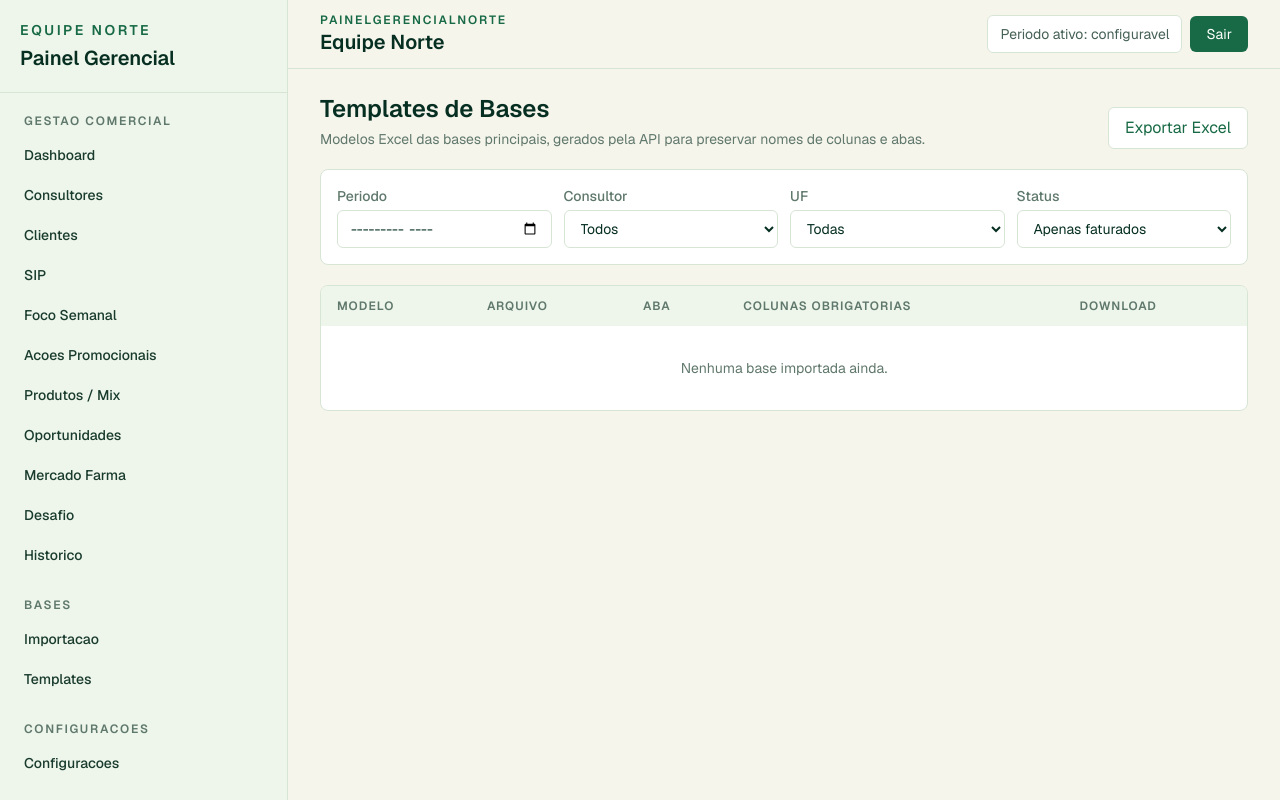
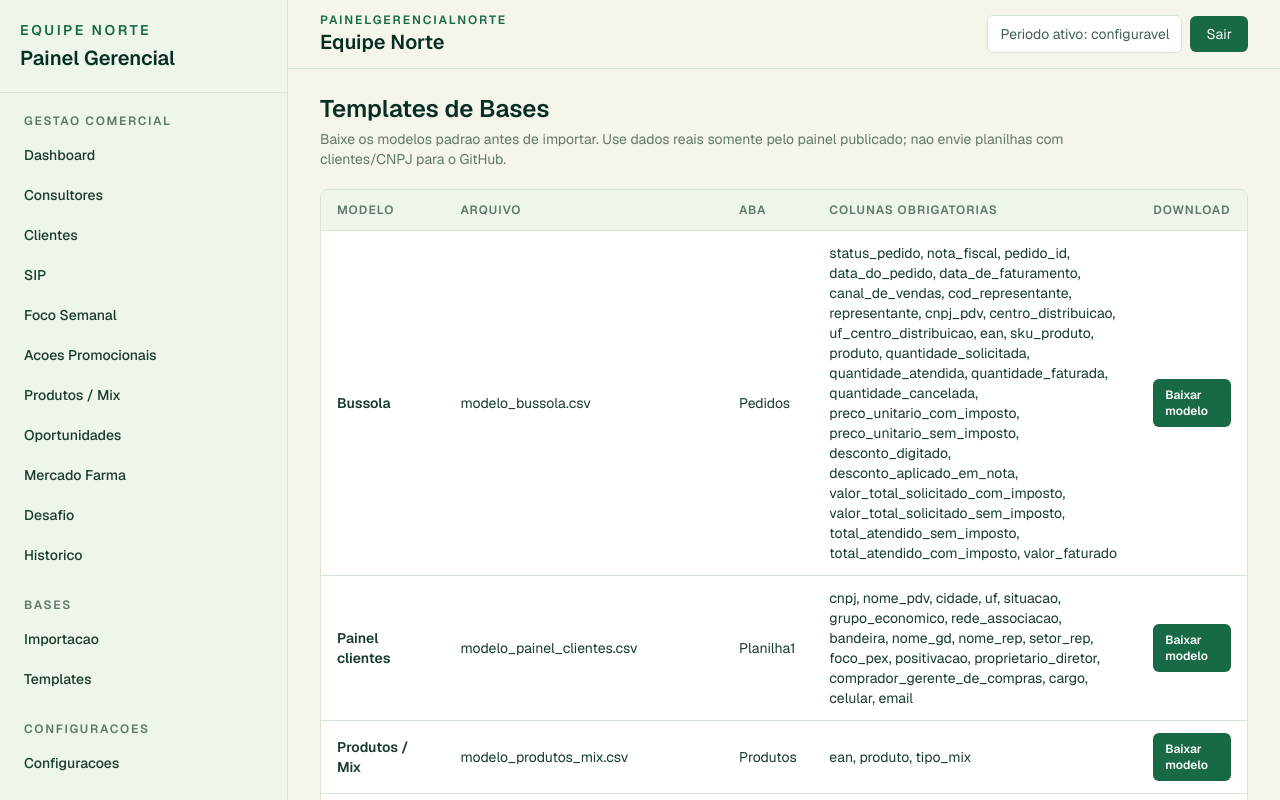
Before and after one commit to mauriciobarrosaguiar/Vendas_Painel_Gerencial_de_Vendas-Saas, a Next.js app in the folder painelgerencialnorte/: page /templates in a window 1280 px wide. Shown: the top 800 px of the page. Built offline with nearby package versions, Linux system fonts and the light colour scheme.

Commit message:
fix: show standard templates on templates page

```diff
--- a/painelgerencialnorte/src/app/(dashboard)/templates/page.tsx
+++ b/painelgerencialnorte/src/app/(dashboard)/templates/page.tsx
@@ -1,11 +1,15 @@
-import { SectionPage } from "@/components/dashboard/SectionPage";
+import { TemplatesTable } from "@/components/dashboard/TemplatesTable";
 
 export default function TemplatesPage() {
   return (
-    <SectionPage
-      title="Templates de Bases"
-      description="Modelos Excel das bases principais, gerados pela API para preservar nomes de colunas e abas."
-      columns={["Modelo", "Arquivo", "Aba", "Colunas obrigatorias", "Download"]}
-    />
+    <div className="space-y-5">
+      <div>
+        <h2 className="text-2xl font-semibold text-foreground">Templates de Bases</h2>
+        <p className="mt-1 max-w-3xl text-sm text-[#60786c]">
+          Baixe os modelos padrao antes de importar. Use dados reais somente pelo painel publicado; nao envie planilhas com clientes/CNPJ para o GitHub.
+        </p>
+      </div>
+      <TemplatesTable />
+    </div>
   );
 }
```
